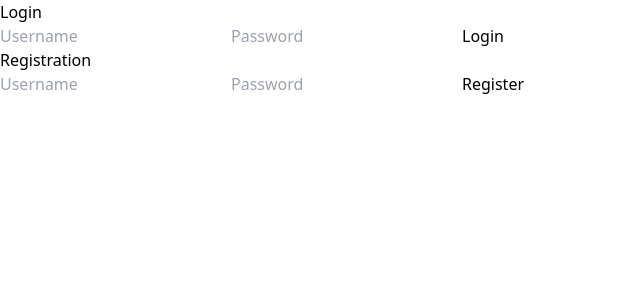
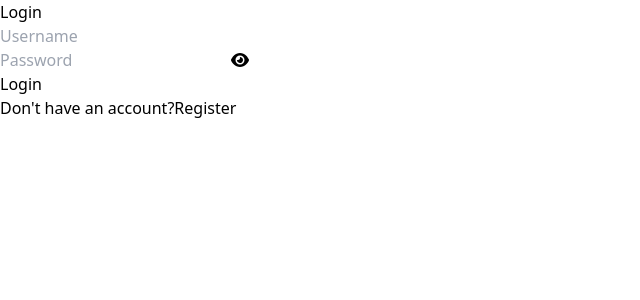
Before and after one commit to Sachin5679/Safe, a React (Vite) app in the folder client/: page /login in a window 1280 px wide. Shown: the top 300 px of the page, without its empty margins (0-640 px from the left). Built offline with nearby package versions, Linux system fonts and the light colour scheme.

Commit message:
polished the UI

```diff
--- a/client/package.json
+++ b/client/package.json
@@ -10,6 +10,8 @@
     "preview": "vite preview"
   },
   "dependencies": {
+    "@fortawesome/free-solid-svg-icons": "^6.6.0",
+    "@fortawesome/react-fontawesome": "^0.2.2",
     "axios": "^1.4.0",
     "react": "^18.2.0",
     "react-dom": "^18.2.0",
--- a/client/src/App.jsx
+++ b/client/src/App.jsx
@@ -1,11 +1,12 @@
 import { useState, useEffect } from 'react';
-import Axios from 'axios'
-import './App.css'
+import Axios from 'axios';
+import './App.css';
 import PasswordDetail from './PasswordDetail';
 import Login from './Login';
 import Registration from './Registration';
-import { Navigate } from 'react-router-dom'; // Import for protected routes
-
+import { Navigate, BrowserRouter as Router, Route, Routes } from 'react-router-dom';
+import { FontAwesomeIcon } from '@fortawesome/react-fontawesome';
+import { faSignOutAlt } from '@fortawesome/free-solid-svg-icons';
 
 function App() {
   const [password, setPassword] = useState('');
@@ -20,7 +21,6 @@ function App() {
     if (storedUser) {
       setUser(JSON.parse(storedUser));
     }
-
 
     if (user?.token) {
       const token = user.token;
@@ -38,8 +38,7 @@ function App() {
         console.error('Error fetching passwords:', error);
       });
     }
-  }, []);
-
+  }, [user]);
 
   const addPassword = () => {
     const token = localStorage.getItem('token');
@@ -52,7 +51,6 @@ function App() {
       setPassword('');
       setTitle('');
 
-
       Axios.get('http://localhost:3003/showpasswords', {
         headers: {
           Authorization: `Bearer ${token}`,
@@ -60,7 +58,7 @@ function App() {
       }).then((response) => {
         setPasswords(response.data);
       });
-    })
+    });
   };
 
   const decryptPassword = (encryption) => {
@@ -68,7 +66,7 @@ function App() {
       password: encryption.password,
       iv: encryption.iv,
     }).then((response) => {
-      return response.data; // Return decrypted password
+      return response.data;
     });
   };
 
@@ -99,74 +97,95 @@ function App() {
 
   const handleLogout = () => {
     setUser(null);
-    localStorage.removeItem('user'); // Remove user data from local storage
+    localStorage.removeItem('user');
+  };
+
+  const handleClosePasswordDetail = () => {
+    setSelectedPassword(null);
+    setDecryptedPassword(null);
   };
 
   return (
-    <div className="p-5">
+    <Router>
+      <div className="min-h-screen bg-gray-100">
         {user ? (
           <>
-          <div className="grid m-2 bg-slate-500">
+
+            <nav className="w-full bg-teal-500 text-white py-4 px-6 flex justify-between items-center">
+              <h1 className="text-2xl font-semibold">Safe</h1>
+              <button
+                className="text-white hover:text-red-500 transition-all"
+                onClick={handleLogout}
+              >
+                <FontAwesomeIcon icon={faSignOutAlt} size="lg" />
+              </button>
+            </nav>
+
+            <div className="max-w-7xl mx-auto py-10 flex flex-col md:flex-row md:space-x-8">
+              <div className="bg-white shadow-md rounded-lg p-6 w-full md:w-1/3 mb-4 md:mb-0">
+                <h2 className="text-2xl font-semibold mb-4 text-gray-800">Add a New Password</h2>
+                <div className="space-y-4">
                   <input
-              className='p-2'
+                    className="w-full p-3 border border-gray-300 rounded-lg focus:ring-2 focus:ring-teal-400 outline-none"
                     type="text"
-              placeholder="Ex. password123"
-              onChange={(e) => {
-                setPassword(e.target.value);
-              }}
+                    placeholder="Enter password"
+                    value={password}
+                    onChange={(e) => setPassword(e.target.value)}
                   />
                   <input
-              className='p-2'
+                    className="w-full p-3 border border-gray-300 rounded-lg focus:ring-2 focus:ring-teal-400 outline-none"
                     type="text"
-              placeholder="Ex. Facebook"
-              onChange={(e) => {
-                setTitle(e.target.value);
-              }}
+                    placeholder="Enter title (e.g., Facebook)"
+                    value={title}
+                    onChange={(e) => setTitle(e.target.value)}
                   />
-            <button className='bg-teal-300 text-white p-2' onClick={addPassword}>
+                  <button
+                    className="w-full py-3 bg-teal-500 text-white rounded-lg hover:bg-teal-600 focus:ring-2 focus:ring-teal-300 transition-all"
+                    onClick={addPassword}
+                  >
                     Add Password
                   </button>
                 </div>
+              </div>
 
-          <div className="pt-5 cursor-pointer">
-            <h1 className='font-bold text-5xl pb-5'>Your Passwords</h1>
-            {passwords.map((val, key) => {
-              return (
+
+              <div className="bg-white shadow-md rounded-lg p-6 w-full md:w-2/3 h-96 overflow-y-auto">
+                <h2 className="text-2xl font-semibold mb-4 text-gray-800">Your Passwords</h2>
+                {passwords.length > 0 ? (
+                  passwords.map((val, key) => (
                     <div
-                  className="outline hover:bg-teal-500 m-4 p-3 text-center rounded-xl"
-                  onClick={(e) => {
-                    handlePasswordClick(val);
-                  }}
                       key={key}
+                      className="bg-gray-100 hover:bg-teal-500 p-4 m-2 rounded-lg cursor-pointer shadow transition-all"
+                      onClick={() => handlePasswordClick(val)}
                     >
-                  <h3>{val.title}</h3>
+                      <h3 className="text-lg font-medium text-gray-700 hover:text-white">{val.title}</h3>
                     </div>
-              );
-            })}
+                  ))
+                ) : (
+                  <p>No passwords available. Add one!</p>
+                )}
               </div>
+            </div>
+
+
             {selectedPassword && (
-            <PasswordDetail decryptedPassword={decryptedPassword} />
+              <PasswordDetail
+                decryptedPassword={decryptedPassword}
+                onClose={handleClosePasswordDetail}
+              />
             )}
-          <button onClick={handleLogout}>Logout</button>
           </>
         ) : (
-        <>
-          <Login onLogin={handleLogin} />
-          <Registration />
-        </>
+          <Routes>
+            <Route path="/login" element={<Login onLogin={handleLogin} />} />
+            <Route path="/register" element={<Registration />} />
+            <Route path="*" element={<Navigate to="/login" />} />
+          </Routes>
         )}
       </div>
+    </Router>
   );
-}
 
-function ProtectedPasswords() {
-  const isLoggedIn = user !== null;
-
-  if (!isLoggedIn) {
-    return <Navigate to="/login" />;
-  }
-
-  return <PasswordDetail passwords={passwords} />;
 }
 
 export default App;
--- a/client/src/Login.jsx
+++ b/client/src/Login.jsx
@@ -1,10 +1,13 @@
 import React, { useState } from 'react';
-import Axios from 'axios'; // Import Axios correctly
+import Axios from 'axios';
+import { Link } from 'react-router-dom';
+import { FontAwesomeIcon } from '@fortawesome/react-fontawesome';
+import { faEye, faEyeSlash } from '@fortawesome/free-solid-svg-icons';
 
-function Login({ onLogin }) { // Pass onLogin function as a prop
-
+function Login({ onLogin }) {
   const [username, setUsername] = useState('');
   const [masterPwd, setMasterPwd] = useState('');
+  const [passwordVisible, setPasswordVisible] = useState(false); // Password visibility state
   const [errorMessage, setErrorMessage] = useState(null);
 
   const handleLogin = async () => {
@@ -14,7 +17,7 @@ function Login({ onLogin }) { // Pass onLogin function as a prop
         masterPwd,
       });
 
-      if (response.data.success!=401 && response.data.success!=500) {
+      if (response.data.success !== 401 && response.data.success !== 500) {
         const token = response.data.token;
         onLogin({ user: response.data.user, token });
       } else {
@@ -26,26 +29,46 @@ function Login({ onLogin }) { // Pass onLogin function as a prop
     }
   };
 
-
   return (
-    <div>
-      <h2>Login</h2>
-      {errorMessage && <p className="error-message">{errorMessage}</p>}
+    <div className="flex items-center justify-center min-h-screen bg-gray-100">
+      <div className="bg-white p-6 rounded-lg shadow-md w-96">
+        <h2 className="text-2xl font-semibold text-center mb-4">Login</h2>
+        {errorMessage && <p className="text-red-500 text-sm text-center mb-4">{errorMessage}</p>}
         <input
-        name='username'
+          className="border border-gray-300 rounded-lg p-2 mb-4 w-full"
+          name="username"
           type="text"
           placeholder="Username"
           value={username}
           onChange={(e) => setUsername(e.target.value)}
         />
+        <div className="relative mb-4">
           <input
-        name='password'
-        type="password"
+            className="border border-gray-300 rounded-lg p-2 w-full"
+            name="password"
+            type={passwordVisible ? 'text' : 'password'} // Toggle between 'text' and 'password'
             placeholder="Password"
             value={masterPwd}
             onChange={(e) => setMasterPwd(e.target.value)}
           />
-      <button onClick={handleLogin}>Login</button>
+          <span
+            className="absolute inset-y-0 right-3 flex items-center cursor-pointer"
+            onClick={() => setPasswordVisible(!passwordVisible)}
+          >
+            <FontAwesomeIcon className='text-teal-500' icon={passwordVisible ? faEyeSlash : faEye} />
+          </span>
+        </div>
+        <button
+          className="bg-teal-500 text-white font-semibold rounded-lg p-2 w-full hover:bg-teal-600"
+          onClick={handleLogin}
+        >
+          Login
+        </button>
+        <p className="text-center mt-4">
+          Don't have an account?
+          <Link to="/register" className="text-blue-500 hover:underline ml-1">Register</Link>
+        </p>
+      </div>
     </div>
   );
 }
--- a/client/src/Registration.jsx
+++ b/client/src/Registration.jsx
@@ -1,10 +1,14 @@
 import React, { useState } from 'react';
 import Axios from 'axios';
+import { Link } from 'react-router-dom';
+import { FontAwesomeIcon } from '@fortawesome/react-fontawesome';
+import { faEye, faEyeSlash } from '@fortawesome/free-solid-svg-icons';
 
 function Registration() {
   const [username, setUsername] = useState('');
   const [masterPwd, setMasterPwd] = useState('');
-  const [errorMessage, setErrorMessage] = useState(null); // Add state for error messages
+  const [passwordVisible, setPasswordVisible] = useState(false); // Password visibility state
+  const [errorMessage, setErrorMessage] = useState(null);
 
   const handleRegistration = async () => {
     try {
@@ -13,43 +17,63 @@ function Registration() {
         masterPwd,
       });
 
-      if (response.status === 201) { // Check for successful response (201 Created)
+      if (response.status === 201) {
         setUsername('');
         setMasterPwd('');
         alert('Registration successful!');
       } else {
-        setErrorMessage('Registration failed. Please try again.'); // Generic error message for now
+        setErrorMessage('Registration failed. Please try again.');
       }
     } catch (error) {
       console.error('Registration error:', error);
-      if (error.response?.status === 500) { // Check for specific backend error
+      if (error.response?.status === 500) {
         setErrorMessage('An internal server error occurred. Please try again later.');
       } else {
-        setErrorMessage('Registration failed. Please try again.'); // Generic error message
+        setErrorMessage('Registration failed. Please try again.');
       }
     }
   };
 
-
   return (
-    <div>
-      <h2>Registration</h2>
-      {errorMessage && <p className="error-message">{errorMessage}</p>} {/* Display error message */}
+    <div className="flex items-center justify-center min-h-screen bg-gray-100">
+      <div className="bg-white p-6 rounded-lg shadow-md w-96">
+        <h2 className="text-2xl font-semibold text-center mb-4">Registration</h2>
+        {errorMessage && <p className="text-red-500 text-sm text-center mb-4">{errorMessage}</p>}
         <input
-        name='username'
+          className="border border-gray-300 rounded-lg p-2 mb-4 w-full"
+          name="username"
           type="text"
           placeholder="Username"
           value={username}
           onChange={(e) => setUsername(e.target.value)}
         />
+        <div className="relative mb-4">
           <input
-        name='password'
-        type="password"
+            className="border border-gray-300 rounded-lg p-2 w-full"
+            name="password"
+            type={passwordVisible ? 'text' : 'password'} // Toggle between 'text' and 'password'
             placeholder="Password"
             value={masterPwd}
             onChange={(e) => setMasterPwd(e.target.value)}
           />
-      <button onClick={handleRegistration}>Register</button>
+          <span
+            className="absolute inset-y-0 right-3 flex items-center cursor-pointer"
+            onClick={() => setPasswordVisible(!passwordVisible)}
+          >
+            <FontAwesomeIcon icon={passwordVisible ? faEyeSlash : faEye} />
+          </span>
+        </div>
+        <button
+          className="bg-teal-500 text-white font-semibold rounded-lg p-2 w-full hover:bg-teal-600"
+          onClick={handleRegistration}
+        >
+          Register
+        </button>
+        <p className="text-center mt-4">
+          Already have an account?
+          <Link to="/" className="text-blue-500 hover:underline ml-1">Login</Link>
+        </p>
+      </div>
     </div>
   );
 }
```
Also changed, not shown: client/src/PasswordDetail.jsx (+14 -4 lines), 1 other file (tests, documents, lock files or other folders). Lines whose indentation alone changed are shown as unchanged.
